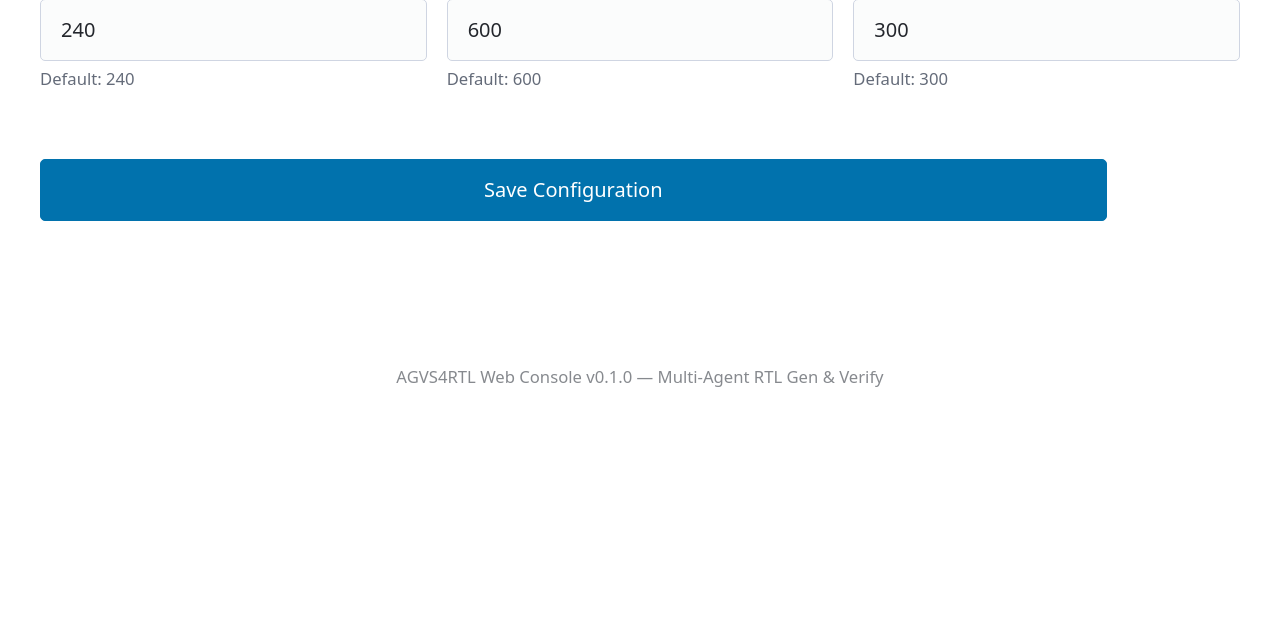
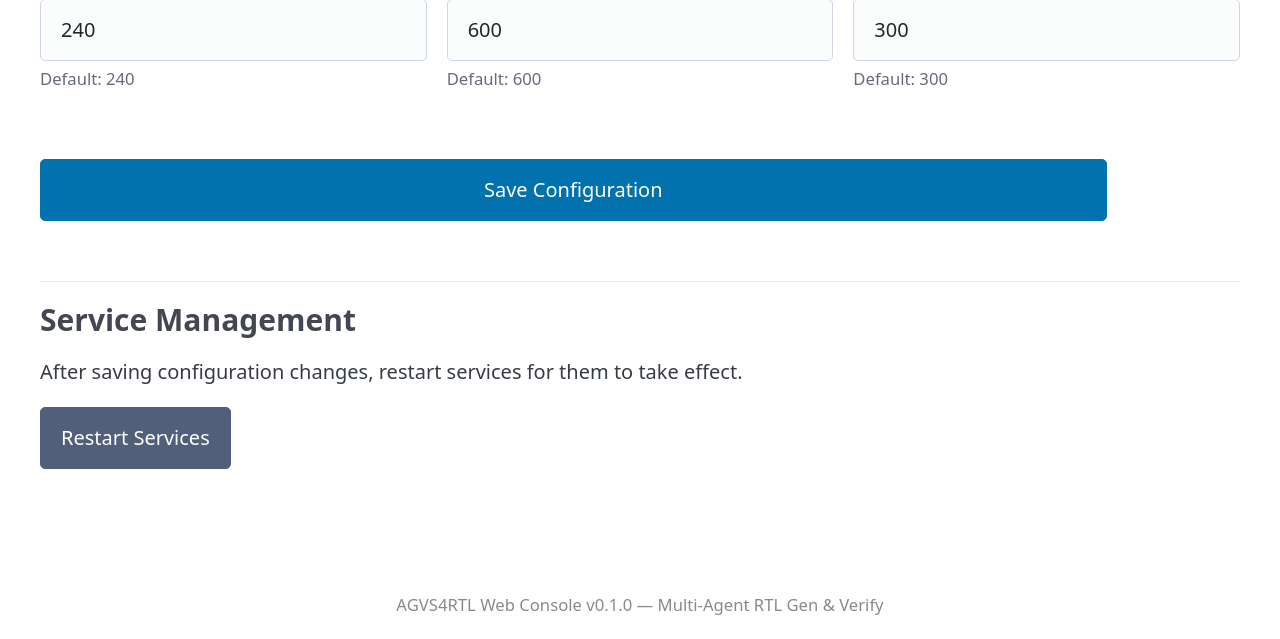
Before and after one commit to Joon515/AGVS4RTL, a FastAPI app: page /config in a window 1280 px wide. Shown: the part 1016-1655 px from the top of the page. Before the commit the page ends 1403 px from the top, so only its background shows below. Run offline with FastAPI, Linux system fonts and the light colour scheme; some libraries are stand-ins or nearby versions.

Commit message:
feat(ux): flash auto-dismiss + config restart button
- Task 11: Success/error flash messages auto-dismiss (5s/8s) + click to dismiss
- Task 13: Restart Services button on config page via docker compose restart

```diff
--- a/src/frontend/main.py
+++ b/src/frontend/main.py
@@ -264,6 +264,53 @@ async def config_save(
         )
 
 
+@app.post("/config/restart")
+async def config_restart(request: Request):
+    """Restart all services via docker compose."""
+    import subprocess
+
+    try:
+        result = subprocess.run(
+            ["docker", "compose", "restart", "parser", "gen", "verify", "frontend"],
+            capture_output=True,
+            text=True,
+            timeout=30,
+        )
+        if result.returncode == 0:
+            logger.info("Services restarted successfully")
+            return HTMLResponse(
+                '<div id="restart-result" class="flash-success">'
+                "Services restarted successfully. It may take a few seconds for all services to be ready."
+                "</div>"
+            )
+        else:
+            logger.error("Restart failed: %s", result.stderr)
+            return HTMLResponse(
+                '<div id="restart-result" class="flash-error">'
+                f"Restart failed: {result.stderr[:200]}"
+                "</div>"
+            )
+    except FileNotFoundError:
+        return HTMLResponse(
+            '<div id="restart-result" class="flash-error">'
+            "Docker command not found. Please restart services manually."
+            "</div>"
+        )
+    except subprocess.TimeoutExpired:
+        return HTMLResponse(
+            '<div id="restart-result" class="flash-error">'
+            "Restart timed out. Services may still be restarting. Check docker compose ps."
+            "</div>"
+        )
+    except Exception as exc:
+        logger.error("Restart error: %s", exc)
+        return HTMLResponse(
+            '<div id="restart-result" class="flash-error">'
+            f"Restart error: {exc}"
+            "</div>"
+        )
+
+
 @app.post("/tasks/submit")
 async def submit_task(
     request: Request,
--- a/src/frontend/templates/base.html
+++ b/src/frontend/templates/base.html
@@ -61,5 +61,16 @@
         localStorage.setItem("theme", next);
     }
     </script>
+    <script>
+    // Auto-dismiss flash messages
+    document.addEventListener('DOMContentLoaded', function() {
+        document.querySelectorAll('.flash-success, .flash-error').forEach(function(el) {
+            el.style.cursor = 'pointer';
+            el.addEventListener('click', function() { el.remove(); });
+            var timeout = el.classList.contains('flash-success') ? 5000 : 8000;
+            setTimeout(function() { el.remove(); }, timeout);
+        });
+    });
+    </script>
 </body>
 </html>
--- a/src/frontend/templates/config.html
+++ b/src/frontend/templates/config.html
@@ -93,4 +93,22 @@
 
 <div id="config-result" style="margin-top: 1rem;"></div>
 
+<div style="margin-top:2rem; padding-top:1rem; border-top:1px solid var(--pico-muted-border-color);">
+    <h3>Service Management</h3>
+    <p>After saving configuration changes, restart services for them to take effect.</p>
+    <div style="display:flex; align-items:center; gap:1rem;">
+        <button hx-post="/config/restart"
+                hx-target="#restart-result"
+                hx-swap="innerHTML"
+                hx-indicator="#restart-spinner"
+                class="secondary">
+            Restart Services
+        </button>
+        <div id="restart-spinner" class="htmx-indicator" aria-busy="true">
+            Restarting services&hellip;
+        </div>
+    </div>
+    <div id="restart-result" style="margin-top:1rem;"></div>
+</div>
+
 {% endblock %}
```
